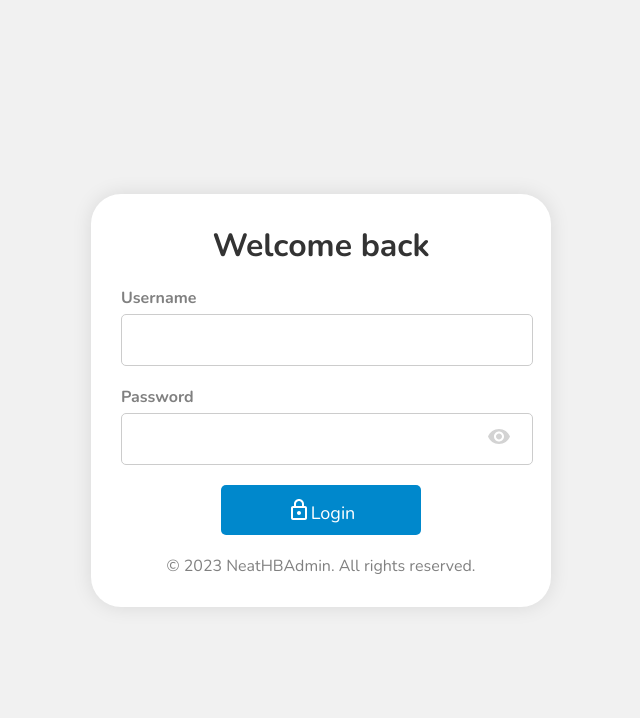
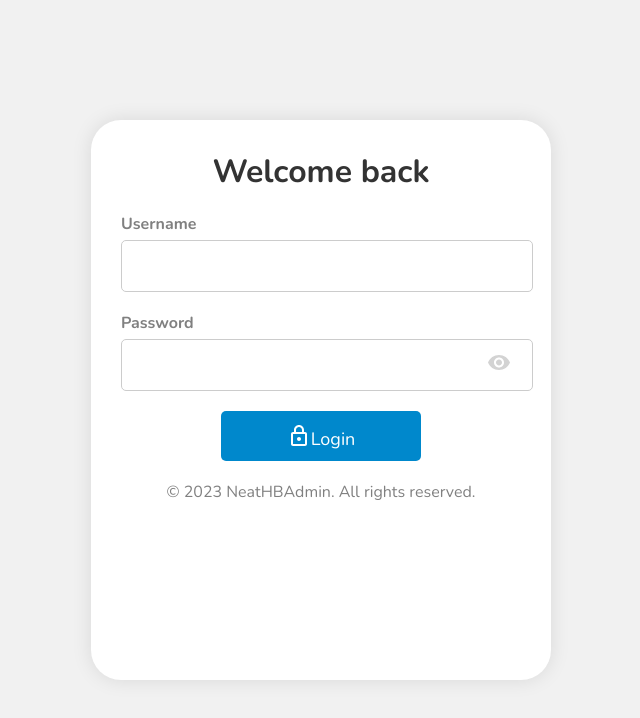
Before and after one commit to lewiskirori/neathbac, a React (Create React App) app: page / in a window 1280 px wide. Shown: the top 718 px of the page, without its empty margins (319-959 px from the left). Built offline with nearby package versions, Linux system fonts and the light colour scheme.

Commit message:
Container flow

```diff
--- a/src/pages/auth/login/login.scss
+++ b/src/pages/auth/login/login.scss
@@ -7,6 +7,8 @@
 
     .login-container {
         width: 400px;
+        height: 500px;
+        overflow: auto;
         background-color: #fff;
         border-radius: 30px;
         padding: 30px;
```
